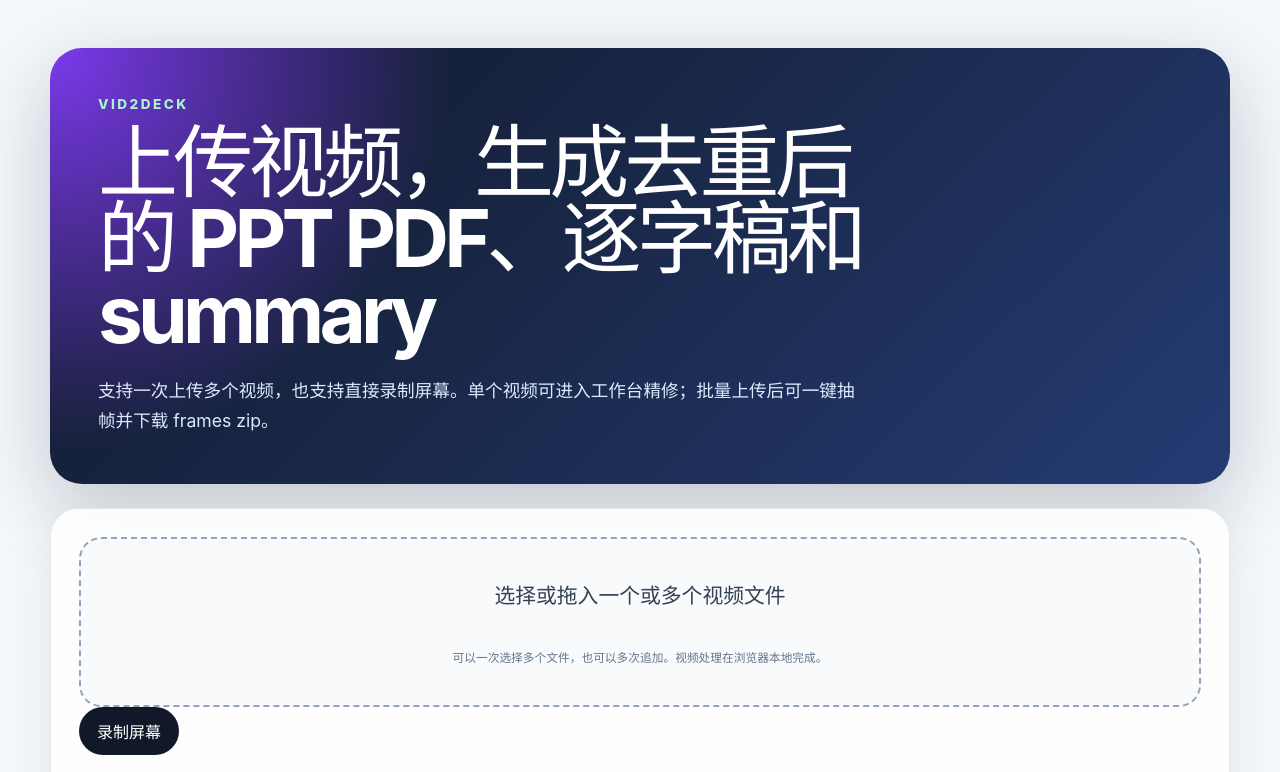
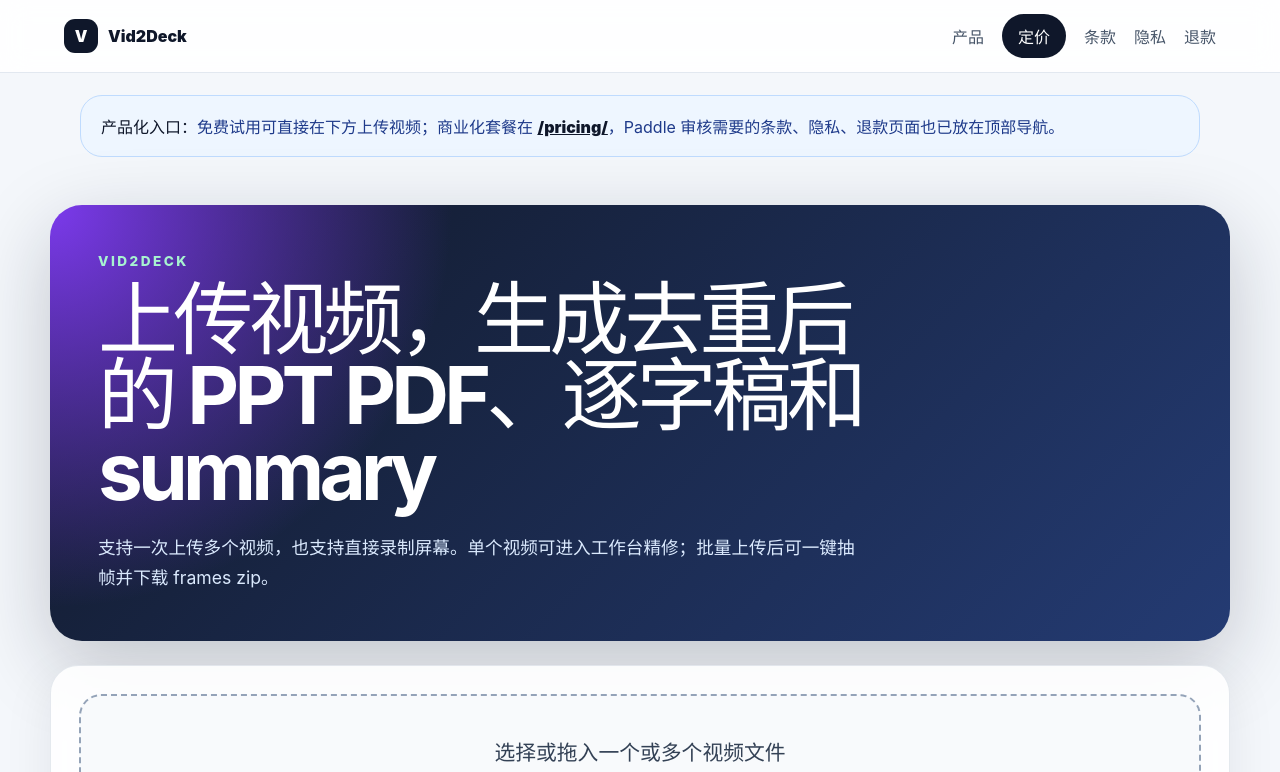
Before and after one commit to yt-feng/vid2deck, a website built with Vite: page index.html in a window 1280 px wide. Shown: the top 772 px of the page. Built offline with nearby package versions, Linux system fonts and the light colour scheme.

Commit message:
Add product navigation and legal links

```diff
--- a/index.html
+++ b/index.html
@@ -3,11 +3,47 @@
   <head>
     <meta charset="UTF-8" />
     <meta name="viewport" content="width=device-width, initial-scale=1.0" />
-    <title>Vid2Deck</title>
-    <meta name="description" content="本地把视频抽帧去重成 PDF，并生成逐字稿与 summary。" />
+    <title>Vid2Deck - 视频转幻灯片 PDF</title>
+    <meta name="description" content="本地把视频抽帧去重成 PDF，并生成逐字稿与 summary。支持批量抽帧、屏幕录制和 Frames ZIP。" />
+    <style>
+      :root { font-family: Inter, ui-sans-serif, system-ui, -apple-system, BlinkMacSystemFont, 'Segoe UI', sans-serif; color: #0f172a; background: #f8fafc; }
+      body { margin: 0; }
+      .site-nav { position: sticky; top: 0; z-index: 50; display: flex; align-items: center; justify-content: space-between; gap: 20px; padding: 14px min(5vw, 64px); background: rgba(255,255,255,.88); border-bottom: 1px solid #e2e8f0; backdrop-filter: blur(14px); }
+      .site-brand { display: flex; align-items: center; gap: 10px; color: #0f172a; font-weight: 900; text-decoration: none; }
+      .site-logo { width: 34px; height: 34px; display: grid; place-items: center; color: #fff; background: #0f172a; border-radius: 11px; }
+      .site-links { display: flex; align-items: center; gap: 18px; flex-wrap: wrap; }
+      .site-links a { color: #475569; font-weight: 800; text-decoration: none; }
+      .site-links .pricing-link { color: #fff; background: #0f172a; padding: 10px 16px; border-radius: 999px; }
+      .product-strip { display: grid; gap: 14px; width: min(1120px, calc(100% - 32px)); margin: 22px auto 0; padding: 18px 20px; background: #eef6ff; border: 1px solid #bfdbfe; border-radius: 22px; color: #1e3a8a; }
+      .product-strip strong { color: #0f172a; }
+      .product-strip a { color: #0f172a; font-weight: 900; }
+      .site-footer { display: flex; justify-content: center; gap: 18px; flex-wrap: wrap; padding: 34px 18px 48px; color: #64748b; }
+      .site-footer a { color: inherit; font-weight: 800; text-decoration: none; }
+      @media (max-width: 760px) { .site-nav { align-items: flex-start; flex-direction: column; } }
+    </style>
   </head>
   <body>
+    <nav class="site-nav">
+      <a class="site-brand" href="/"><span class="site-logo">V</span><span>Vid2Deck</span></a>
+      <div class="site-links">
+        <a href="/">产品</a>
+        <a class="pricing-link" href="/pricing/">定价</a>
+        <a href="/terms-and-conditions/">条款</a>
+        <a href="/privacy/">隐私</a>
+        <a href="/refund/">退款</a>
+      </div>
+    </nav>
+    <section class="product-strip">
+      <div><strong>产品化入口：</strong>免费试用可直接在下方上传视频；商业化套餐在 <a href="/pricing/">/pricing/</a>，Paddle 审核需要的条款、隐私、退款页面也已放在顶部导航。</div>
+    </section>
     <main id="app"></main>
+    <footer class="site-footer">
+      <a href="/pricing/">Pricing</a>
+      <a href="/terms-and-conditions/">Terms of Service</a>
+      <a href="/privacy/">Privacy Policy</a>
+      <a href="/refund/">Refund Policy</a>
+      <span>© 2026 Vid2Deck</span>
+    </footer>
     <script type="module" src="/src/main.ts"></script>
   </body>
 </html>
```
